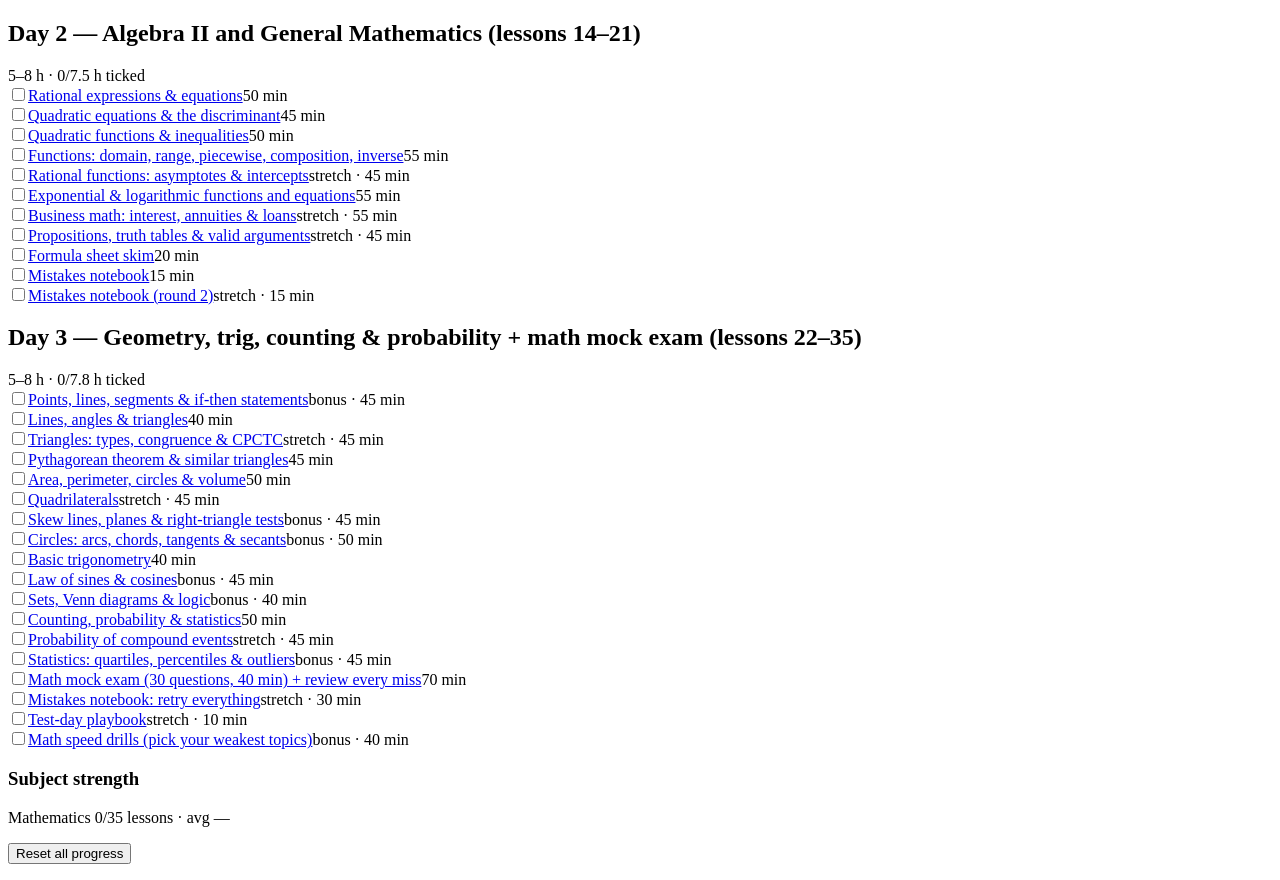
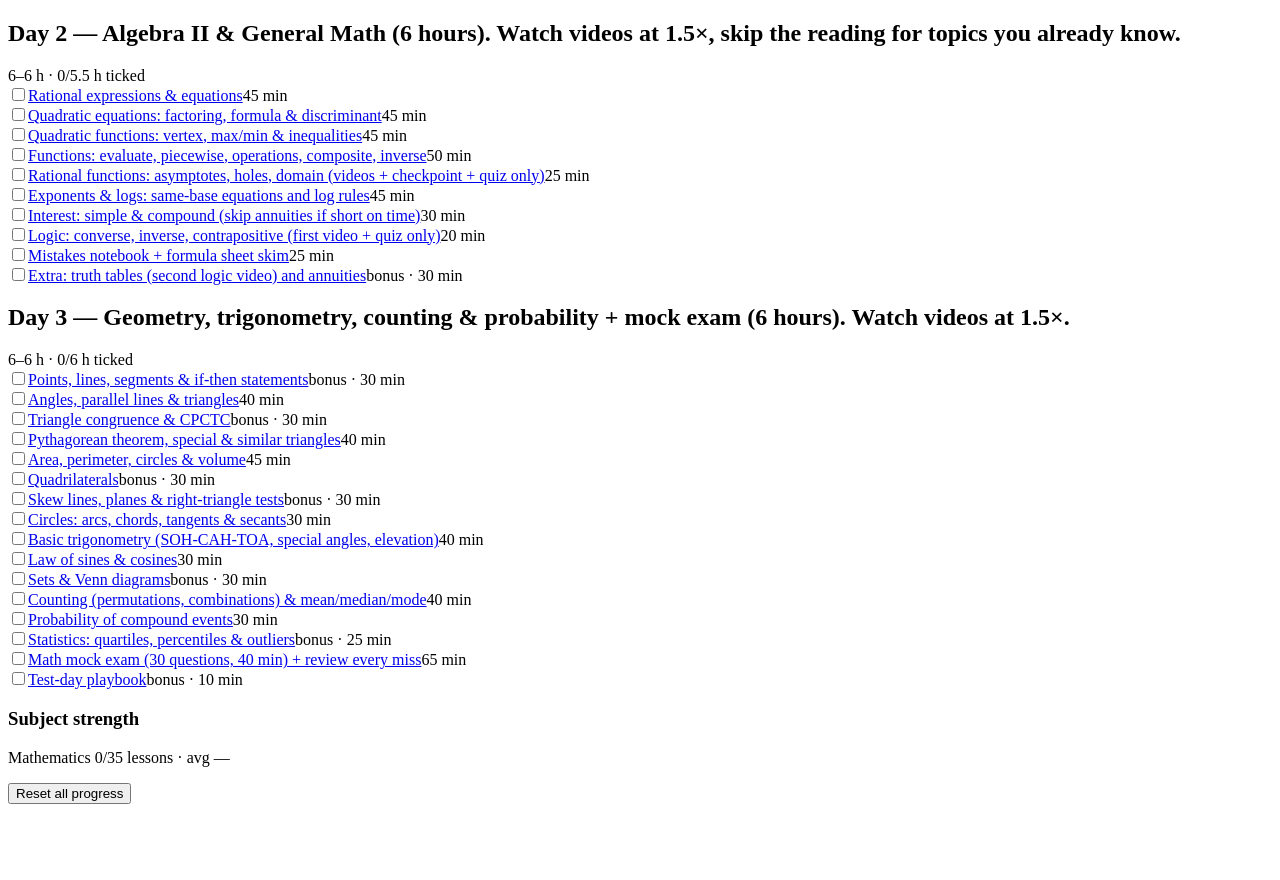
Before and after one commit to mannix-dean-marasigan/reviewer, a React (Vite) app: page /#/ in a window 1280 px wide. Shown: the part 655-1535 px from the top of the page. After the commit the page ends 1475 px from the top, so only its background shows below. Built offline with nearby package versions, Linux system fonts and the light colour scheme; the HTML template or start-up script is replaced by a standard one.

Commit message:
Fit Days 2 and 3 into 12 hours (6 + 6), likely-exam topics first
Co-Authored-By: Claude Opus 5.5 <noreply@anthropic.com>

```diff
--- a/src/content/extras.ts
+++ b/src/content/extras.ts
@@ -29,38 +29,35 @@ export const PLAN: PlanDay[] = [
     { label: 'Polynomials: operations, division & remainder theorem', minutes: 45, lesson: 'm-polynomials', tier: 'stretch' },
     { label: 'Mistakes notebook', minutes: 20, route: '/mistakes' },
   ] },
-  { day: 2, minHours: 5, hours: 8, theme: 'Algebra II and General Mathematics (lessons 14–21)', items: [
-    { label: 'Rational expressions & equations', minutes: 50, lesson: 'm-rational' },
-    { label: 'Quadratic equations & the discriminant', minutes: 45, lesson: 'm-quadratics' },
-    { label: 'Quadratic functions & inequalities', minutes: 50, lesson: 'm-quad-fn' },
-    { label: 'Functions: domain, range, piecewise, composition, inverse', minutes: 55, lesson: 'm-functions' },
-    { label: 'Rational functions: asymptotes & intercepts', minutes: 45, lesson: 'm-rational-fn', tier: 'stretch' },
-    { label: 'Exponential & logarithmic functions and equations', minutes: 55, lesson: 'm-exp-log' },
-    { label: 'Business math: interest, annuities & loans', minutes: 55, lesson: 'm-finance', tier: 'stretch' },
-    { label: 'Propositions, truth tables & valid arguments', minutes: 45, lesson: 'm-logic', tier: 'stretch' },
-    { label: 'Formula sheet skim', minutes: 20, route: '/cheatsheet' },
-    { label: 'Mistakes notebook', minutes: 15, route: '/mistakes' },
-    { label: 'Mistakes notebook (round 2)', minutes: 15, route: '/mistakes', tier: 'stretch' },
+  { day: 2, minHours: 6, hours: 6, theme: 'Algebra II & General Math (6 hours). Watch videos at 1.5×, skip the reading for topics you already know.', items: [
+    { label: 'Rational expressions & equations', minutes: 45, lesson: 'm-rational' },
+    { label: 'Quadratic equations: factoring, formula & discriminant', minutes: 45, lesson: 'm-quadratics' },
+    { label: 'Quadratic functions: vertex, max/min & inequalities', minutes: 45, lesson: 'm-quad-fn' },
+    { label: 'Functions: evaluate, piecewise, operations, composite, inverse', minutes: 50, lesson: 'm-functions' },
+    { label: 'Rational functions: asymptotes, holes, domain (videos + checkpoint + quiz only)', minutes: 25, lesson: 'm-rational-fn' },
+    { label: 'Exponents & logs: same-base equations and log rules', minutes: 45, lesson: 'm-exp-log' },
+    { label: 'Interest: simple & compound (skip annuities if short on time)', minutes: 30, lesson: 'm-finance' },
+    { label: 'Logic: converse, inverse, contrapositive (first video + quiz only)', minutes: 20, lesson: 'm-logic' },
+    { label: 'Mistakes notebook + formula sheet skim', minutes: 25, route: '/mistakes' },
+    { label: 'Extra: truth tables (second logic video) and annuities', minutes: 30, route: '/drills', tier: 'bonus' },
   ] },
-  { day: 3, minHours: 5, hours: 8, theme: 'Geometry, trig, counting & probability + math mock exam (lessons 22–35)', items: [
-    { label: 'Points, lines, segments & if-then statements', minutes: 45, lesson: 'g-basics', tier: 'bonus' },
-    { label: 'Lines, angles & triangles', minutes: 40, lesson: 'm-angles' },
-    { label: 'Triangles: types, congruence & CPCTC', minutes: 45, lesson: 'g-congruence', tier: 'stretch' },
-    { label: 'Pythagorean theorem & similar triangles', minutes: 45, lesson: 'm-similar' },
-    { label: 'Area, perimeter, circles & volume', minutes: 50, lesson: 'm-shapes' },
-    { label: 'Quadrilaterals', minutes: 45, lesson: 'g-quads', tier: 'stretch' },
-    { label: 'Skew lines, planes & right-triangle tests', minutes: 45, lesson: 'g-lines-planes', tier: 'bonus' },
-    { label: 'Circles: arcs, chords, tangents & secants', minutes: 50, lesson: 'g-circles', tier: 'bonus' },
-    { label: 'Basic trigonometry', minutes: 40, lesson: 'm-trig' },
-    { label: 'Law of sines & cosines', minutes: 45, lesson: 'm-trig2', tier: 'bonus' },
-    { label: 'Sets, Venn diagrams & logic', minutes: 40, lesson: 'm-sets', tier: 'bonus' },
-    { label: 'Counting, probability & statistics', minutes: 50, lesson: 'm-counting' },
-    { label: 'Probability of compound events', minutes: 45, lesson: 'm-probability', tier: 'stretch' },
-    { label: 'Statistics: quartiles, percentiles & outliers', minutes: 45, lesson: 'm-stats', tier: 'bonus' },
-    { label: 'Math mock exam (30 questions, 40 min) + review every miss', minutes: 70, route: '/mock' },
-    { label: 'Mistakes notebook: retry everything', minutes: 30, route: '/mistakes', tier: 'stretch' },
-    { label: 'Test-day playbook', minutes: 10, route: '/cheatsheet', tier: 'stretch' },
-    { label: 'Math speed drills (pick your weakest topics)', minutes: 40, route: '/drills', tier: 'bonus' },
+  { day: 3, minHours: 6, hours: 6, theme: 'Geometry, trigonometry, counting & probability + mock exam (6 hours). Watch videos at 1.5×.', items: [
+    { label: 'Points, lines, segments & if-then statements', minutes: 30, lesson: 'g-basics', tier: 'bonus' },
+    { label: 'Angles, parallel lines & triangles', minutes: 40, lesson: 'm-angles' },
+    { label: 'Triangle congruence & CPCTC', minutes: 30, lesson: 'g-congruence', tier: 'bonus' },
+    { label: 'Pythagorean theorem, special & similar triangles', minutes: 40, lesson: 'm-similar' },
+    { label: 'Area, perimeter, circles & volume', minutes: 45, lesson: 'm-shapes' },
+    { label: 'Quadrilaterals', minutes: 30, lesson: 'g-quads', tier: 'bonus' },
+    { label: 'Skew lines, planes & right-triangle tests', minutes: 30, lesson: 'g-lines-planes', tier: 'bonus' },
+    { label: 'Circles: arcs, chords, tangents & secants', minutes: 30, lesson: 'g-circles' },
+    { label: 'Basic trigonometry (SOH-CAH-TOA, special angles, elevation)', minutes: 40, lesson: 'm-trig' },
+    { label: 'Law of sines & cosines', minutes: 30, lesson: 'm-trig2' },
+    { label: 'Sets & Venn diagrams', minutes: 30, lesson: 'm-sets', tier: 'bonus' },
+    { label: 'Counting (permutations, combinations) & mean/median/mode', minutes: 40, lesson: 'm-counting' },
+    { label: 'Probability of compound events', minutes: 30, lesson: 'm-probability' },
+    { label: 'Statistics: quartiles, percentiles & outliers', minutes: 25, lesson: 'm-stats', tier: 'bonus' },
+    { label: 'Math mock exam (30 questions, 40 min) + review every miss', minutes: 65, route: '/mock' },
+    { label: 'Test-day playbook', minutes: 10, route: '/cheatsheet', tier: 'bonus' },
   ] },
 ]
 
```
